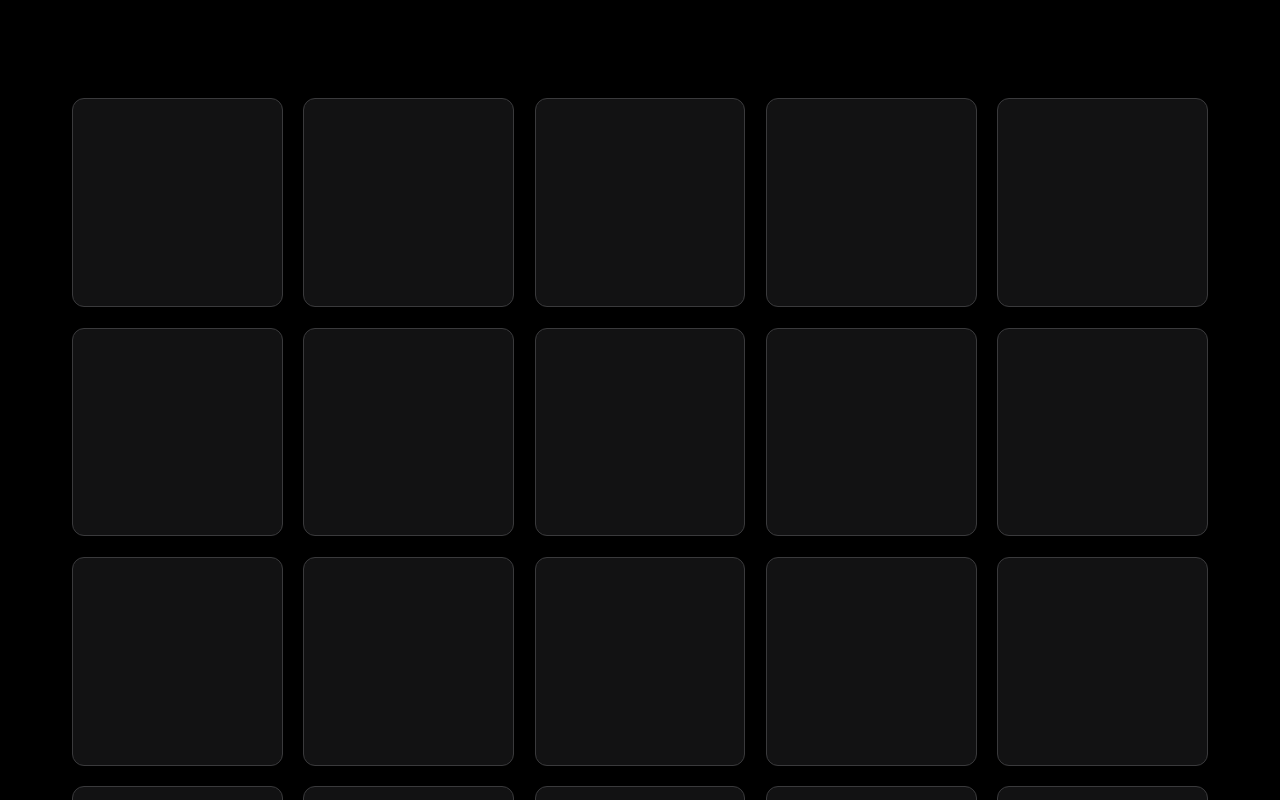
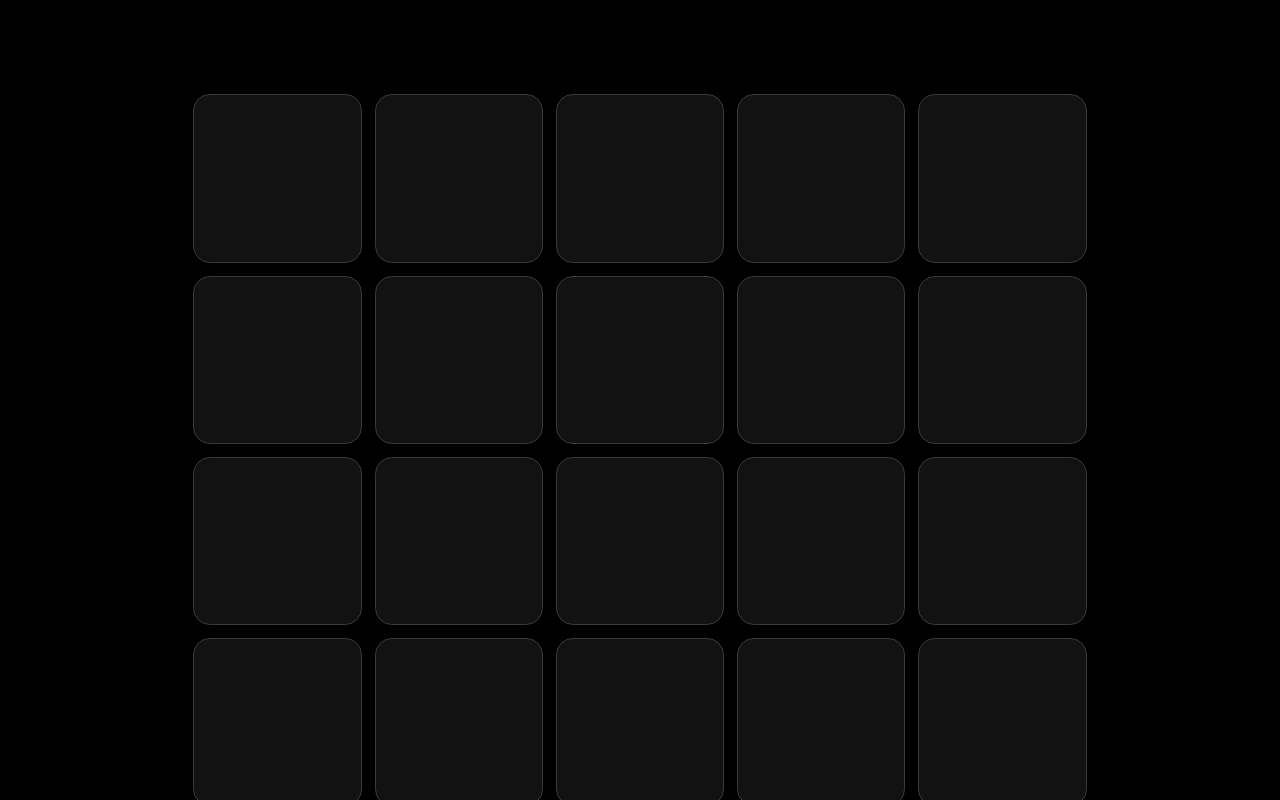
Before and after one commit to margiawanfitriani/ketriskrafts, a React (Create React App) app: page / in a window 1280 px wide. Shown: the top 800 px of the page. Built offline with nearby package versions, Linux system fonts and the light colour scheme.

Commit message:
: removed hardcoded px padding, so resizing works

```diff
--- a/src/Kurdle/Kurdle.css
+++ b/src/Kurdle/Kurdle.css
@@ -52,15 +52,16 @@ html {background-color: black}
 
 .kurdle-cell {
     color: white;
-    width: 16vw;
-    height: 16vw;
+    width: 13vw;
+    height: 13vw;
     font-family: fantasy;
     font-size: 12vw;
-    border: 1px solid #3a3a3c;
-    border-radius: 12px;
-    margin: .8vw;
+    border: .1vw solid #3a3a3c;
+    margin: .5vw;
+    border-radius: 10%;
     text-align: center;
     text-transform: uppercase;
+    caret-color: transparent;
 }
 
 .kurdle-cell:focus {
@@ -70,3 +71,7 @@ html {background-color: black}
     -o-transform:scale(1.1);
     transform:scale(1.1);
 }
+
+input {
+    padding: 0px 0px;
+}
```
